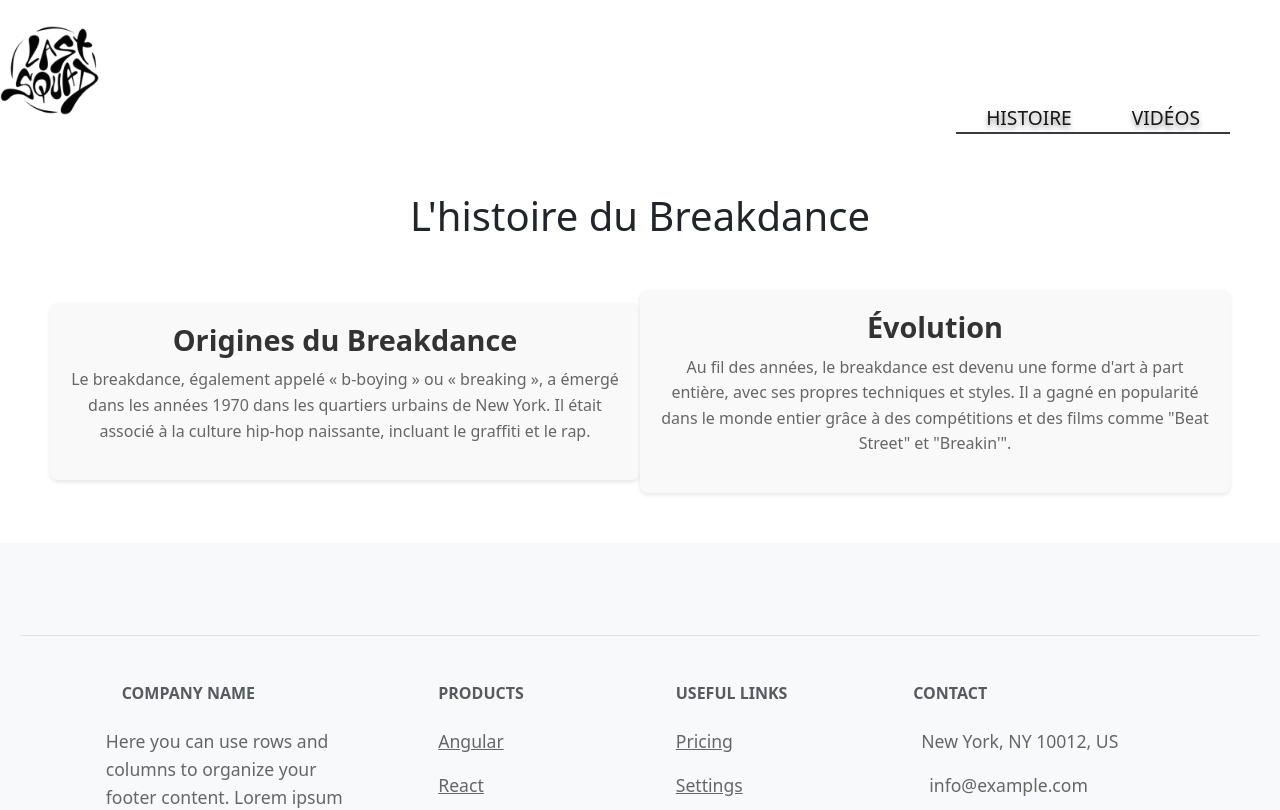
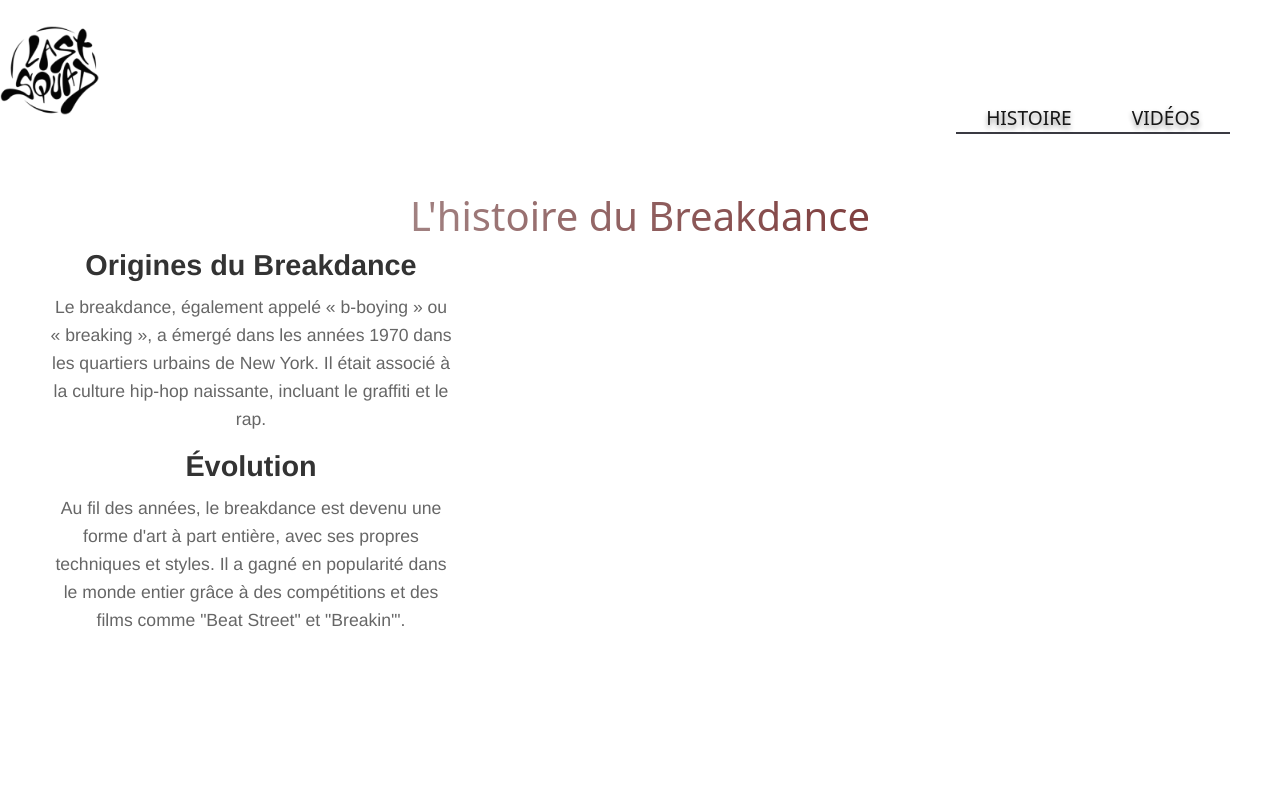
Before and after one commit to Harmony3118/Breakdance_front, a React (Create React App) app: page /histoire in a window 1280 px wide. Shown: the top 810 px of the page. Built offline with nearby package versions, Linux system fonts and the light colour scheme.

Commit message:
qql ajout

```diff
--- a/src/Pages/Histoire/Histoire.css
+++ b/src/Pages/Histoire/Histoire.css
@@ -5,11 +5,19 @@ main {
   text-align: center;
 }
 
-h1 {
-  font-size: 2.5rem;
-  margin-bottom: 20px;
-  color: linear-gradient(90deg,#e4caca 0%,#490505 90%);
+
+.heading-style{
+
+
+text-align: center;
+-webkit-text-fill-color: transparent;
+-webkit-background-clip: text;
+background-clip: text;
+font-weight: 500;
+background-image:  linear-gradient(92deg, #bcb6b6, #640909);
+
 }
+
 
 p {
   font-size: 1.1rem;
@@ -17,21 +25,9 @@ p {
   color: #666;
 }
 
-/* Styling for historical content */
-.history-section {
-  margin-top: 50px;
-  display: flex;
-  justify-content: space-between;
-  align-items: center;
-}
 
-.history-content {
-  flex: 1;
-  padding: 20px;
-  background-color: #f9f9f9;
-  border-radius: 8px;
-  box-shadow: 0 2px 4px rgba(0, 0, 0, 0.1);
-}
+
+
 
 .history-title {
   font-size: 1.8rem;
@@ -40,10 +36,7 @@ p {
   color: #333;
 }
 
-.history-text {
-  font-size: 1rem;
-  color: #666;
-}
+
 
 footer {
   text-align: center;
@@ -51,3 +44,51 @@ footer {
   background-color: #333;
   color: #fff;
 }
+
+.history-image{
+  background-origin: padding-box;
+background-position-x: 50%;
+background-position-y: 50%;
+background-repeat: no-repeat;
+background-size: cover;
+border-bottom-color: rgb(59, 54, 68);
+border-bottom-style: none;
+border-bottom-width: 0px;
+border-image-outset: 0;
+border-image-repeat: stretch;
+border-image-slice: 100%;
+border-image-source: none;
+border-image-width: 1;
+border-left-color: rgb(59, 54, 68);
+border-left-style: none;
+border-left-width: 0px;
+border-right-color: rgb(59, 54, 68);
+border-right-style: none;
+border-right-width: 0px;
+border-top-color: rgb(59, 54, 68);
+border-top-style: none;
+border-top-width: 0px;
+box-sizing: border-box;
+color: rgb(59, 54, 68);
+display: block;
+font-family: "CocoSharp - Regular", Helvetica, Arial, Lucida, sans-serif;
+font-size: 14px;
+font-weight: 500;
+height: 4053px;
+line-height: 23.799999px;
+margin-bottom: 0px;
+margin-left: 0px;
+margin-right: 0px;
+margin-top: 0px;
+outline-color: rgb(59, 54, 68);
+outline-style: none;
+outline-width: 0px;
+padding-bottom: 0px;
+padding-left: 0px;
+padding-right: 0px;
+padding-top: 0px;
+position: relative;
+vertical-align: baseline;
+width: 402px;
+-webkit-font-smoothing: antialiased;
+}
--- a/src/Pages/Histoire/Histoire.js
+++ b/src/Pages/Histoire/Histoire.js
@@ -8,9 +8,9 @@ export default function Histoire() {
     <div>
       <Navbar />
       <main>
-        <h1>L'histoire du Breakdance</h1>
-        <div className="history-section">
-          <div className="history-content">
+        <h1 className="heading-style ">L'histoire du Breakdance</h1>
+
+          <div className="history-image">
             <h2 className="history-title">Origines du Breakdance</h2>
             <p className="history-text">
               Le breakdance, également appelé « b-boying » ou « breaking », a
@@ -18,8 +18,8 @@ export default function Histoire() {
               York. Il était associé à la culture hip-hop naissante, incluant le
               graffiti et le rap.
             </p>
-          </div>
-          <div className="history-content">
+
+
             <h2 className="history-title">Évolution</h2>
             <p className="history-text">
               Au fil des années, le breakdance est devenu une forme d'art à part
@@ -27,8 +27,9 @@ export default function Histoire() {
               popularité dans le monde entier grâce à des compétitions et des
               films comme "Beat Street" et "Breakin'".
             </p>
-          </div>
+
         </div>
+
       </main>
       <Footer />
     </div>
```
